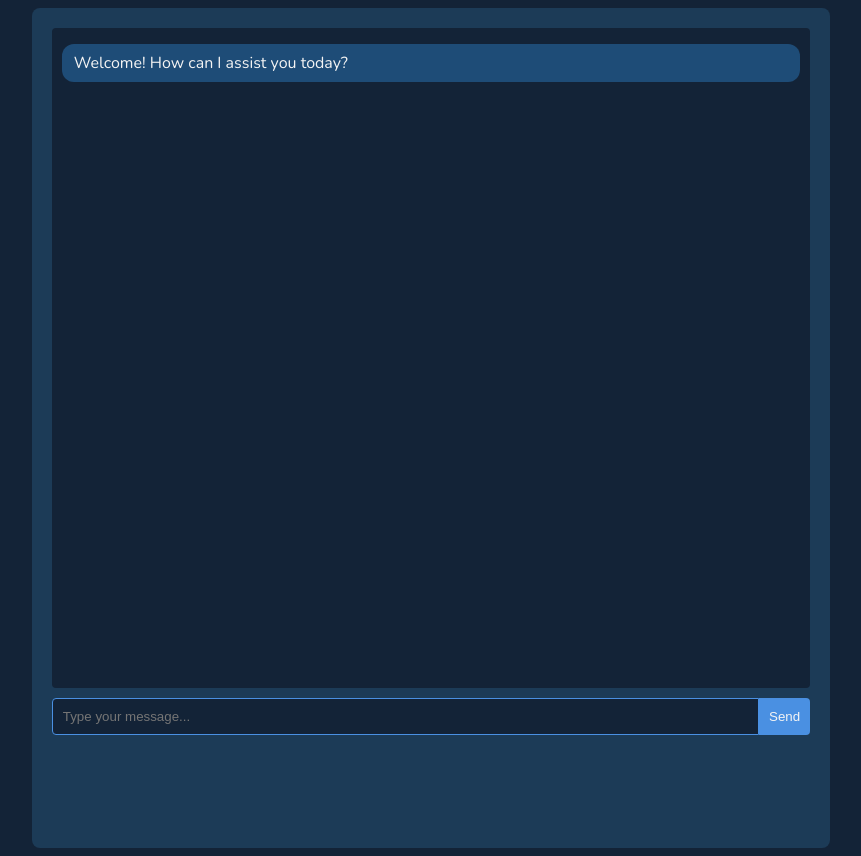
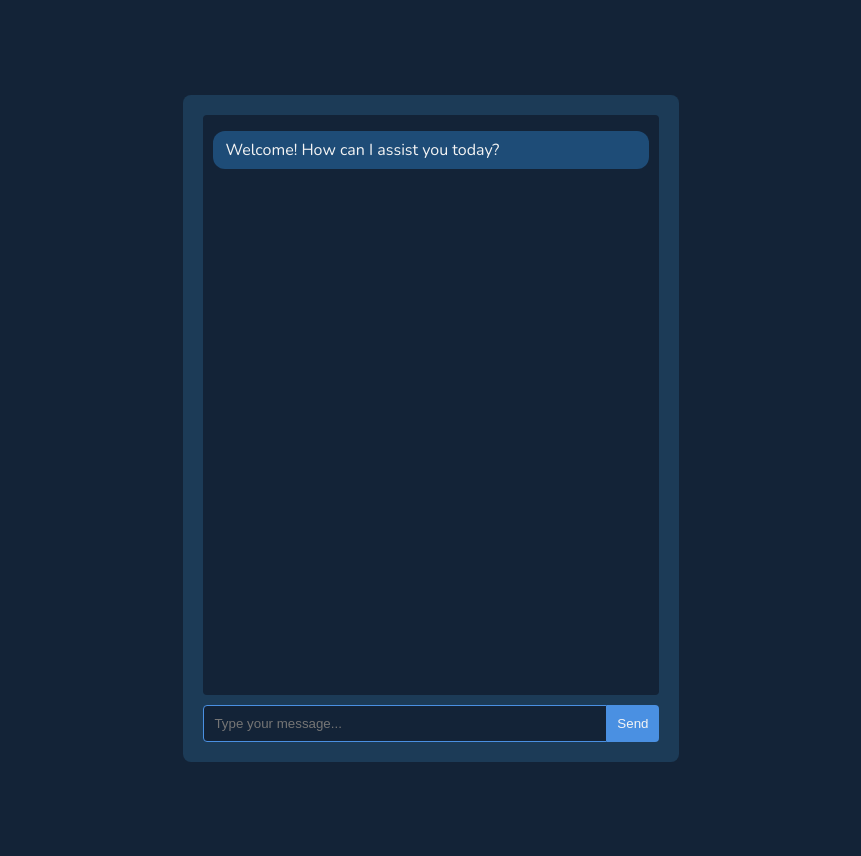
Before and after one commit to tarunagarwal1981/vessel-iq, a Next.js app: page / in a window 1280 px wide. Shown: the whole page, without its empty margins (229-1090 px from the left). Built offline with nearby package versions, Linux system fonts and the light colour scheme.

Commit message:
Update Chat.tsx

```diff
--- a/src/components/Chat.tsx
+++ b/src/components/Chat.tsx
@@ -8,7 +8,7 @@ const Chat = () => {
 
   const fetchResponse = async (query: string) => {
     const lambdaUrl = process.env.NEXT_PUBLIC_LAMBDA_URL;
-    console.log("Lambda URL:", lambdaUrl); // Debugging URL
+    console.log("Lambda URL:", lambdaUrl); // Debugging the URL
     try {
       const response = await fetch(lambdaUrl || '', {
         method: 'POST',
@@ -21,10 +21,11 @@ const Chat = () => {
       }
 
       const data = await response.json();
-      console.log("API Response Data:", data); // Debugging response data
+      console.log("API Response Data:", data); // Debugging the response data
 
-      if (data.answer) {
-        setMessages((prev) => [...prev, { text: data.answer, sender: 'bot' }]);
+      // Access the specific field `data.response` based on your structure
+      if (data.response) {
+        setMessages((prev) => [...prev, { text: data.response, sender: 'bot' }]);
       } else {
         setMessages((prev) => [...prev, { text: 'No answer provided by bot.', sender: 'bot' }]);
       }
@@ -44,8 +45,9 @@ const Chat = () => {
   };
 
   return (
-    <div style={{ width: '100%', height: '100vh', padding: '20px', borderRadius: '8px', backgroundColor: '#1c3b57' }}>
-      <div style={{ height: '80%', overflowY: 'scroll', padding: '10px', borderRadius: '4px', backgroundColor: '#132337' }}>
+    <div style={{ width: '100%', height: '100vh', padding: '20px', display: 'flex', justifyContent: 'center', alignItems: 'center', backgroundColor: '#132337' }}>
+      <div style={{ width: '60%', backgroundColor: '#1c3b57', padding: '20px', borderRadius: '8px' }}>
+        <div style={{ height: '70vh', overflowY: 'auto', padding: '10px', borderRadius: '4px', backgroundColor: '#132337' }}>
           {messages.map((msg, index) => (
             <div
               key={index}
@@ -83,6 +85,7 @@ const Chat = () => {
           </button>
         </form>
       </div>
+    </div>
   );
 };
 
```
Lines whose indentation alone changed are shown as unchanged.
